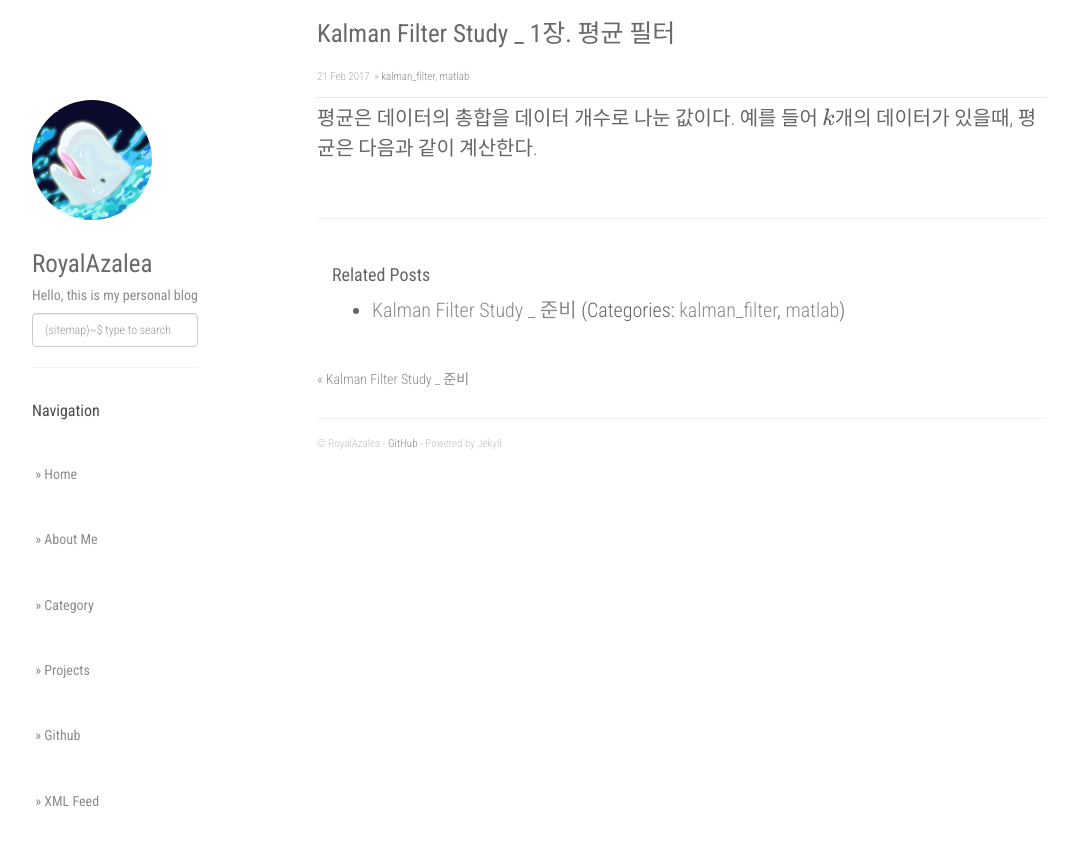
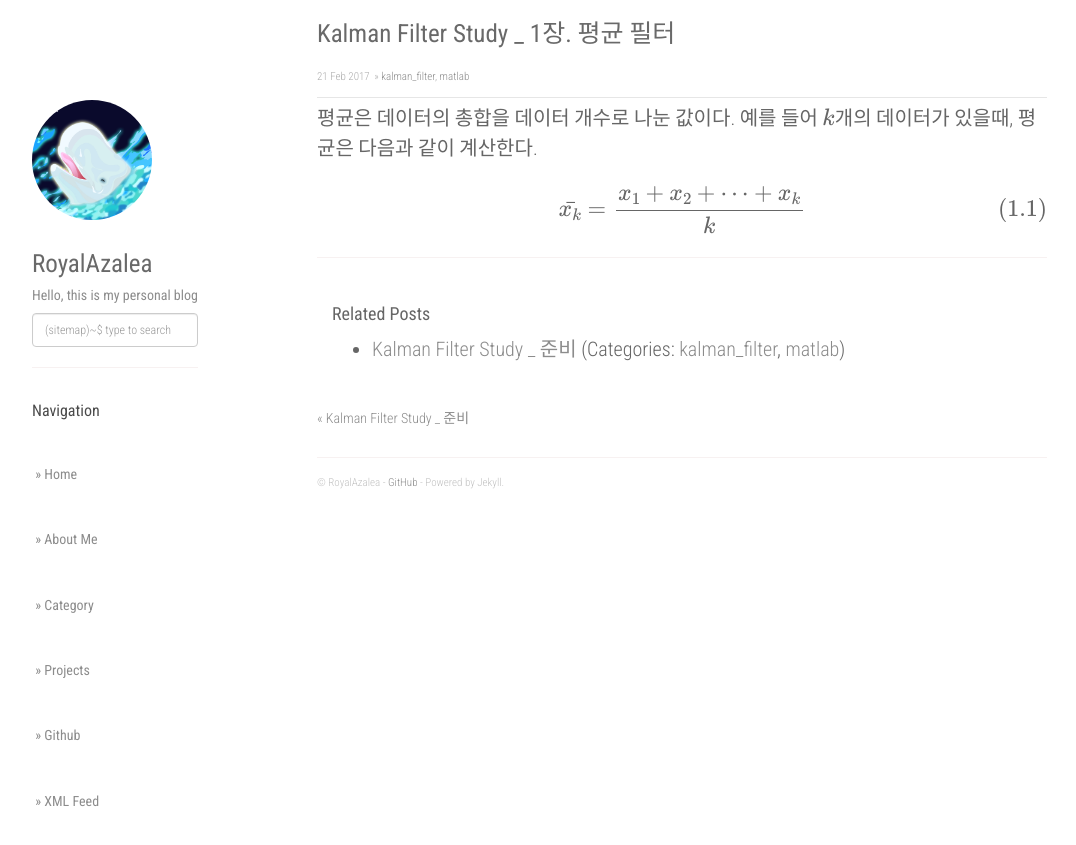
Before and after one commit to RoyalAzalea/RoyalAzalea.github.io, a Jekyll site: the page built from _posts/kalman-filter-study/2017-02-21-kalman-filter-study2.md, in a window 1280 px wide. Shown: the top 845 px of the page, without its empty margins (53-1129 px from the left). Built offline with Jekyll 4.4.1, drawn with Linux system fonts in a browser that asks for light colours; nearby versions of some CDN libraries; formulas are drawn with MathJax 3.

Commit message:
update_test

```diff
--- a/_posts/kalman-filter-study/2017-02-21-kalman-filter-study2.md
+++ b/_posts/kalman-filter-study/2017-02-21-kalman-filter-study2.md
@@ -9,5 +9,5 @@ categories: [kalman_filter, matlab]
 평균은 다음과 같이 계산한다.
 
 $$
-
+\bar{x_k} = { x_1 + x_2 + \cdots + x_k \over k } \label{1.1}\tag{1.1}
 $$
```
